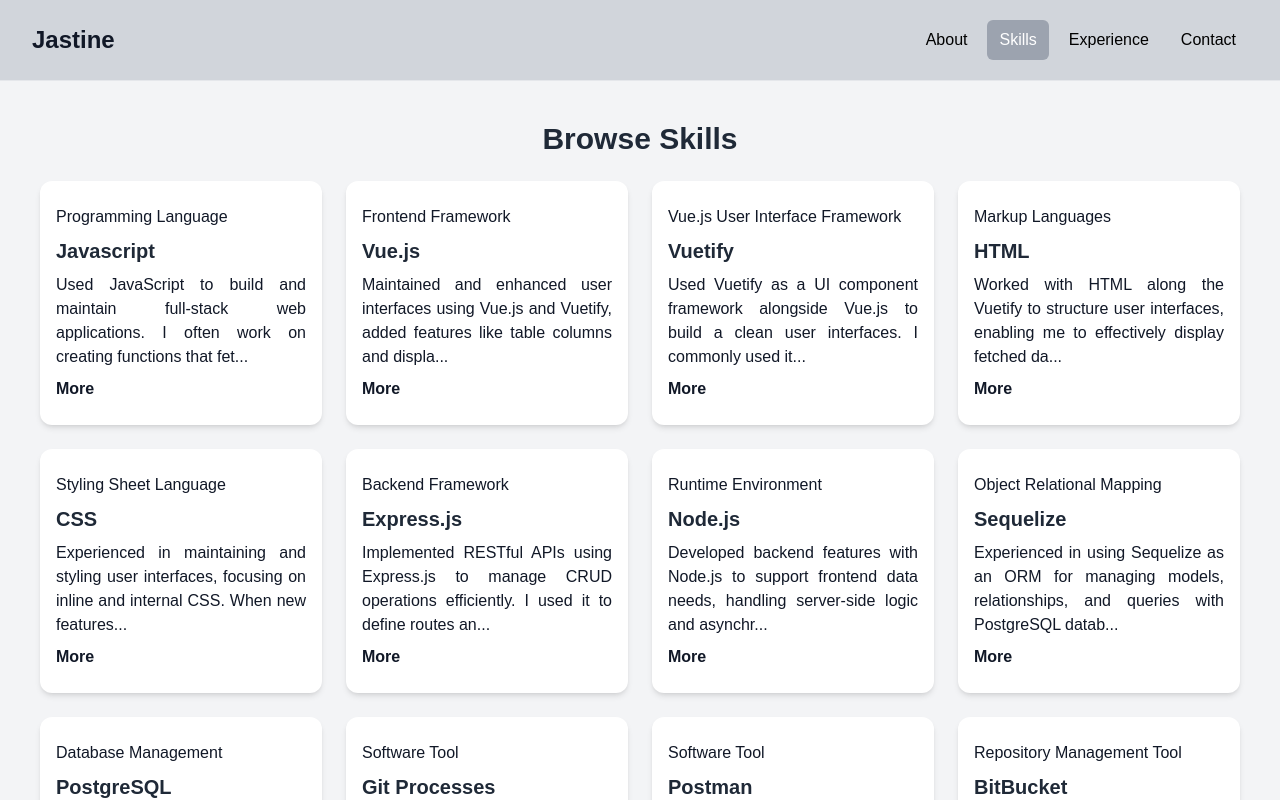
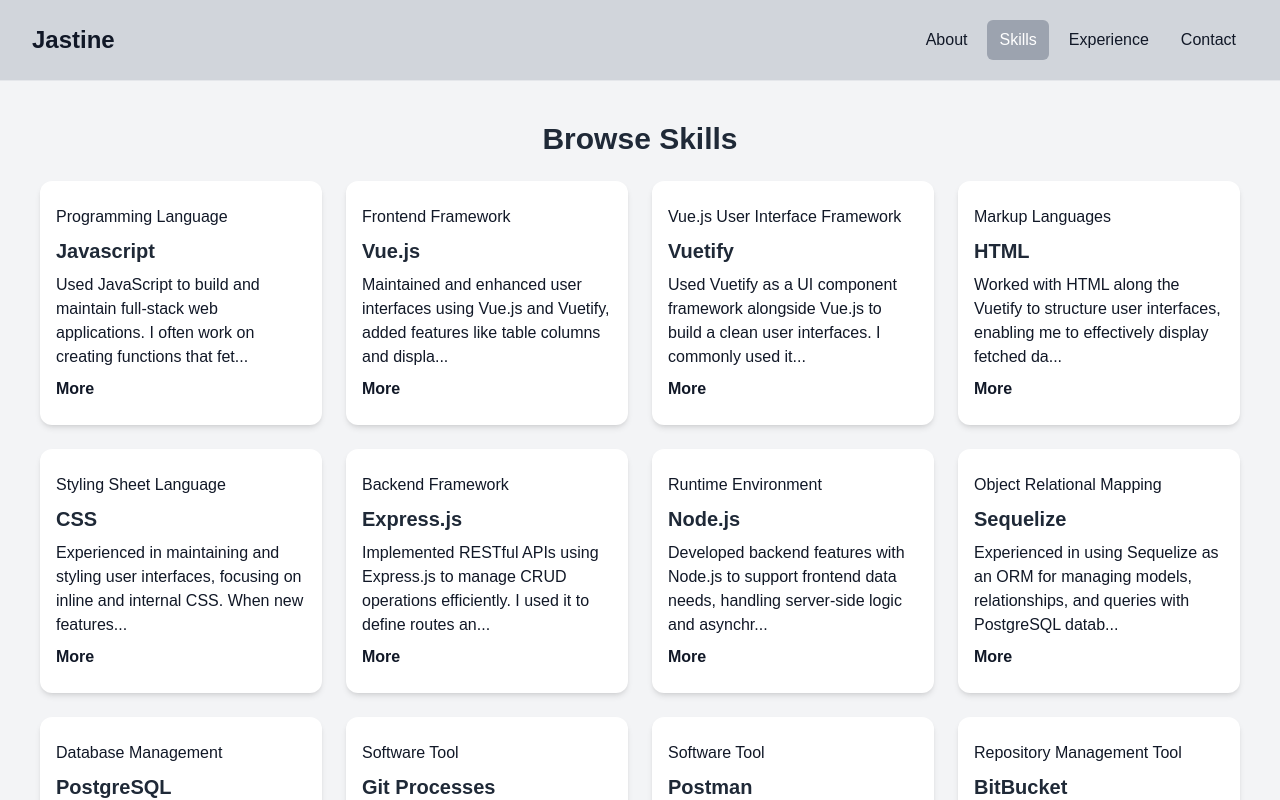
Before and after one commit to jastinemagboo/my-portfolio, a Vue app: page /skills in a window 1280 px wide. Shown: the top 800 px of the page. Built offline with nearby package versions, Linux system fonts and the light colour scheme.

Commit message:
Fix the encountered error for navigations using vercel, change the text color and remove the projects navigation.

```diff
--- a/src/components/AboutCards.vue
+++ b/src/components/AboutCards.vue
@@ -1,20 +1,22 @@
-<script setup></script>
+<script setup>
+import { RouterLink } from 'vue-router'
+</script>
 
 <template>
   <section class="py-2">
     <div class="container-xl m-auto">
-      <div class="grid grid-cols-1 gap-4 p-8 rounded-lg md:grid-cols-3">
+      <div class="grid grid-cols-1 gap-4 p-8 rounded-lg md:grid-cols-2">
         <div class="bg-gray-200 p-6 rounded-lg shadow-md">
           <h2 class="text-2xl font-bold text-gray-800">Experience</h2>
           <p class="mt-2 mb-4 text-gray-900">Browse my work experience</p>
-          <a
-            href="/experience"
+          <RouterLink
+            to="/experience"
             class="inline-block bg-gray-400 text-white rounded-lg px-4 py-2 hover:bg-gray-400 hover:text-gray-900"
           >
             Browse Experience
-          </a>
+          </RouterLink>
         </div>
-        <div class="bg-gray-200 p-6 rounded-lg shadow-md">
+        <!-- <div class="bg-gray-200 p-6 rounded-lg shadow-md">
           <h2 class="text-2xl font-bold text-gray-800">Project</h2>
           <p class="mt-2 mb-4 text-gray-900">Browse my Projects</p>
           <a
@@ -23,16 +25,16 @@
           >
             Browse Project
           </a>
-        </div>
+        </div> -->
         <div class="bg-gray-200 p-6 rounded-lg shadow-md">
           <h2 class="text-2xl font-bold text-gray-800">Contact</h2>
           <p class="mt-2 mb-4 text-gray-900">Connect with me</p>
-          <a
-            href="/contact"
+          <RouterLink
+            to="/contact"
             class="inline-block bg-gray-400 text-white rounded-lg px-4 py-2 hover:bg-gray-400 hover:text-gray-900"
           >
             Contact Me
-          </a>
+          </RouterLink>
         </div>
       </div>
     </div>
--- a/src/components/Navbar.vue
+++ b/src/components/Navbar.vue
@@ -10,7 +10,7 @@
 
 <template>
   <nav class="bg-gray-300 border-b">
-    <div class="mx-auto max-w-7xl px-4 md:px-6 lg:px-8">
+    <div class="mx-auto max-w-7xl px-6 lg:px-8">
       <div class="flex h-20 items-center justify-between">
         <!-- Logo -->
         <RouterLink to="/" class="text-2xl font-bold text-gray-900">Jastine</RouterLink>
@@ -36,7 +36,7 @@
               @click="menuOpen = false"
               :class="[
                 isActiveLink('/') ? 'bg-gray-400 text-white' : 'hover:bg-gray-400 hover:text-white',
-                'text-black',
+                'text-gray-900',
                 'px-3',
                 'py-2',
                 'rounded-md ',
@@ -50,7 +50,7 @@
                 isActiveLink('/skills')
                   ? 'bg-gray-400 text-white'
                   : 'hover:bg-gray-400 hover:text-white',
-                'text-black',
+                'text-gray-900',
                 'px-3',
                 'py-2',
                 'rounded-md ',
@@ -64,7 +64,7 @@
                 isActiveLink('/experience')
                   ? 'bg-gray-400 text-white'
                   : 'hover:bg-gray-400 hover:text-white',
-                'text-black',
+                'text-gray-900',
                 'px-3',
                 'py-2',
                 'rounded-md ',
@@ -92,7 +92,7 @@
                 isActiveLink('/contact')
                   ? 'bg-gray-400 text-white'
                   : 'hover:bg-gray-400 hover:text-white',
-                'text-black',
+                'text-gray-900',
                 'px-3',
                 'py-2',
                 'rounded-md ',
--- a/src/components/Skill.vue
+++ b/src/components/Skill.vue
@@ -29,7 +29,7 @@
       </div>
 
       <div>
-        <div class="text-gray-900 text-justify">
+        <div class="text-gray-900">
           {{ truncatedDescription }}
         </div>
         <button
--- a/src/views/ContactViews.vue
+++ b/src/views/ContactViews.vue
@@ -25,7 +25,10 @@
 
         <div class="flex items-center">
           <i class="pi pi-envelope mr-4 text-xl text-red-600"></i>
-          <a href="mailto:jastinemagboo25@gmail.com" class="text-lg text-gray-900 hover:underline">
+          <a
+            href="mailto:jastinemagboo25@gmail.com"
+            class="text-lg text-gray-900 hover:underline break-all"
+          >
             jastinemagboo25@gmail.com
           </a>
         </div>
```
Also changed, not shown: vercel.json (added).
